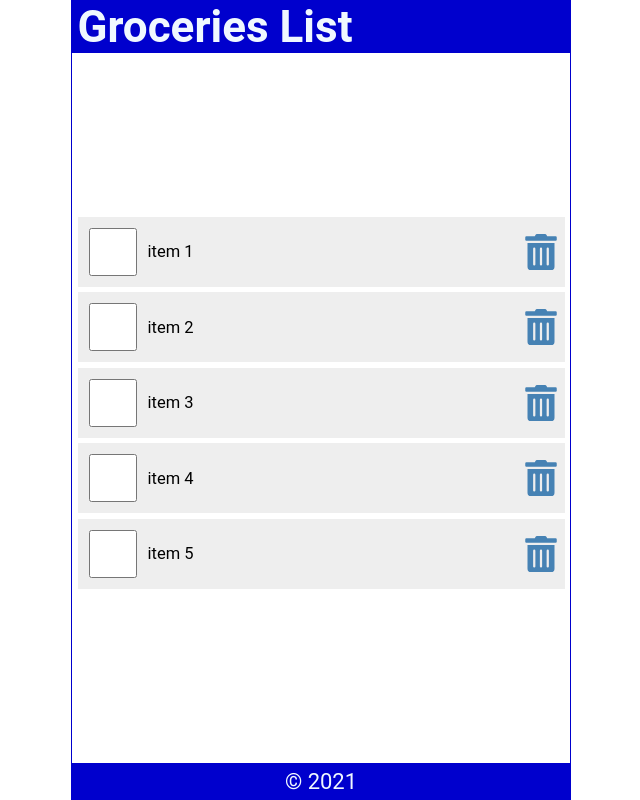
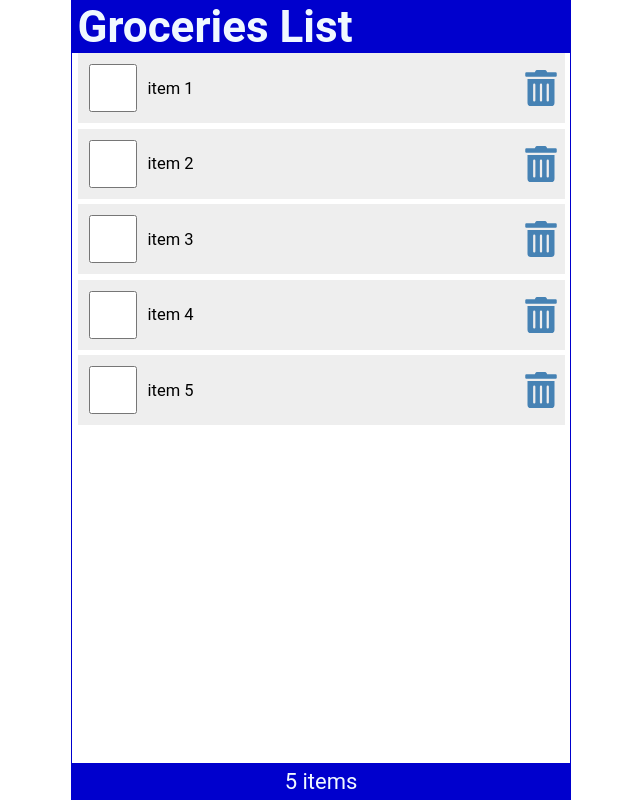
Before and after one commit to ananthanandanan/react-recap, a React (Vite) app: page / in a window 1280 px wide. Shown: the whole page, without its empty margins (319-959 px from the left). Built offline with nearby package versions, Linux system fonts and the light colour scheme.

Commit message:
Prop Drilling

```diff
--- a/src/App.jsx
+++ b/src/App.jsx
@@ -1,19 +1,73 @@
 // import './App.css'
-import Header from './components/Header'
-import Content from './components/Content'
-import Footer from './components/Footer'
+
+import { useState } from "react";
+import Header from "./components/Header";
+import Content from "./components/Content";
+import Footer from "./components/Footer";
 
 function App() {
+  const [items, setItems] = useState([
+    {
+      id: 1,
+      item: "item 1",
+      checked: false,
+    },
 
+    {
+      id: 2,
+      item: "item 2",
+      checked: false,
+    },
+
+    {
+      id: 3,
+      item: "item 3",
+      checked: false,
+    },
+
+    {
+      id: 4,
+      item: "item 4",
+      checked: false,
+    },
+
+    {
+      id: 5,
+      item: "item 5",
+      checked: false,
+    },
+  ]);
+
+  /* handle check */
+  const handleCheck = (id) => {
+    const newItems = items.map((item) => {
+      if (item.id === id) {
+        item.checked = !item.checked;
+      }
+      return item;
+    });
+    setItems(newItems);
+    localStorage.setItem("shoppingList", JSON.stringify(newItems));
+  };
+
+  const handleDelete = (id) => {
+    const afterDeleteItems = items.filter((item) => item.id !== id);
+    setItems(afterDeleteItems);
+    localStorage.setItem("shoppingList", JSON.stringify(afterDeleteItems));
+  };
   return (
     <>
       <div className="App">
-      <Header />
-      <Content />
-      <Footer />
-        </div>
+        <Header title="Groceries List" />
+        <Content
+          items={items}
+          handleCheck={handleCheck}
+          handleDelete={handleDelete}
+        />
+        <Footer length={items.length} />
+      </div>
     </>
-  )
+  );
 }
 
-export default App
+export default App;
--- a/src/components/Content.jsx
+++ b/src/components/Content.jsx
@@ -1,85 +1,14 @@
-import { useState } from "react";
-import { FaTrashAlt } from "react-icons/fa";
+import ListItem from "./ListItem";
 
-function Content() {
-  const [items, setItems] = useState([
-    {
-      id: 1,
-      item: "item 1",
-      checked: false,
-    },
-
-    {
-      id: 2,
-      item: "item 2",
-      checked: false,
-    },
-
-    {
-      id: 3,
-      item: "item 3",
-      checked: false,
-    },
-
-    {
-      id: 4,
-      item: "item 4",
-      checked: false,
-    },
-
-    {
-      id: 5,
-      item: "item 5",
-      checked: false,
-    },
-  ]);
-
-  /* handle check */
-  const handleCheck = (id) => {
-    const newItems = items.map((item) => {
-      if (item.id === id) {
-        item.checked = !item.checked;
-      }
-      return item;
-    });
-    setItems(newItems);
-    localStorage.setItem("shoppingList", JSON.stringify(newItems));
-  };
-
-  const handleDelete = (id) => {
-    const afterDeleteItems = items.filter((item) => item.id !== id);
-    setItems(afterDeleteItems);
-    localStorage.setItem("shoppingList", JSON.stringify(afterDeleteItems));
-  };
+function Content({ items, handleCheck, handleDelete }) {
   return (
     <main className="content">
       {items.length ? (
-        <ul>
-          {items.map((item) => (
-            <li className="item" key={item.id}>
-              <input
-                type="checkbox"
-                checked={item.checked}
-                onChange={() => handleCheck(item.id)}
-              />
-              <label
-                onDoubleClick={() => handleCheck(item.id)}
-                style={
-                  item.checked
-                    ? { textDecoration: "line-through" }
-                    : { textDecoration: "none" }
-                }
-              >
-                {item.item}
-              </label>
-              <FaTrashAlt
-                role="button"
-                tabIndex="0"
-                onClick={() => handleDelete(item.id)}
-              />
-            </li>
-          ))}
-        </ul>
+        <ListItem
+          items={items}
+          handleCheck={handleCheck}
+          handleDelete={handleDelete}
+        />
       ) : (
         <p
           className="empty"
--- a/src/components/Footer.jsx
+++ b/src/components/Footer.jsx
@@ -1,7 +1,9 @@
-function Footer() {
+function Footer({ length }) {
   return (
     <footer className="footer">
-      <p>© 2021</p>
+      <p>
+        {length} {length > 1 ? "items" : "item"}
+      </p>
     </footer>
   );
 }
--- a/src/components/Header.jsx
+++ b/src/components/Header.jsx
@@ -1,10 +1,15 @@
 /* Header of the App */
 
-function Header() {
+function Header({ title }) {
   return (
     <header>
-      <h1>Groceries List</h1>
+      <h1>{title}</h1>
     </header>
   );
 }
+
+Header.defaultProps = {
+  title: "Checklist",
+};
+
 export default Header;
--- /dev/null
+++ b/src/components/LineItem.jsx
@@ -0,0 +1,30 @@
+import { FaTrashAlt } from "react-icons/fa";
+
+function LineItem({ item, handleCheck, handleDelete }) {
+  return (
+    <li className="item" key={item.id}>
+      <input
+        type="checkbox"
+        checked={item.checked}
+        onChange={() => handleCheck(item.id)}
+      />
+      <label
+        onDoubleClick={() => handleCheck(item.id)}
+        style={
+          item.checked
+            ? { textDecoration: "line-through" }
+            : { textDecoration: "none" }
+        }
+      >
+        {item.item}
+      </label>
+      <FaTrashAlt
+        role="button"
+        tabIndex="0"
+        onClick={() => handleDelete(item.id)}
+      />
+    </li>
+  );
+}
+
+export default LineItem;
--- /dev/null
+++ b/src/components/ListItem.jsx
@@ -0,0 +1,18 @@
+import LineItem from "./LineItem";
+
+function ListItem({ items, handleCheck, handleDelete }) {
+  return (
+    <ul>
+      {items.map((item) => (
+        <LineItem
+          key={item.id}
+          item={item}
+          handleCheck={handleCheck}
+          handleDelete={handleDelete}
+        />
+      ))}
+    </ul>
+  );
+}
+
+export default ListItem;
--- a/src/index.css
+++ b/src/index.css
@@ -44,7 +44,7 @@ main {
   display: flex;
   flex-direction: column;
   flex-grow: 1;
-  justify-content: center;
+  justify-content: flex-start;
   align-items: center;
   overflow-y: auto;
 }
```
